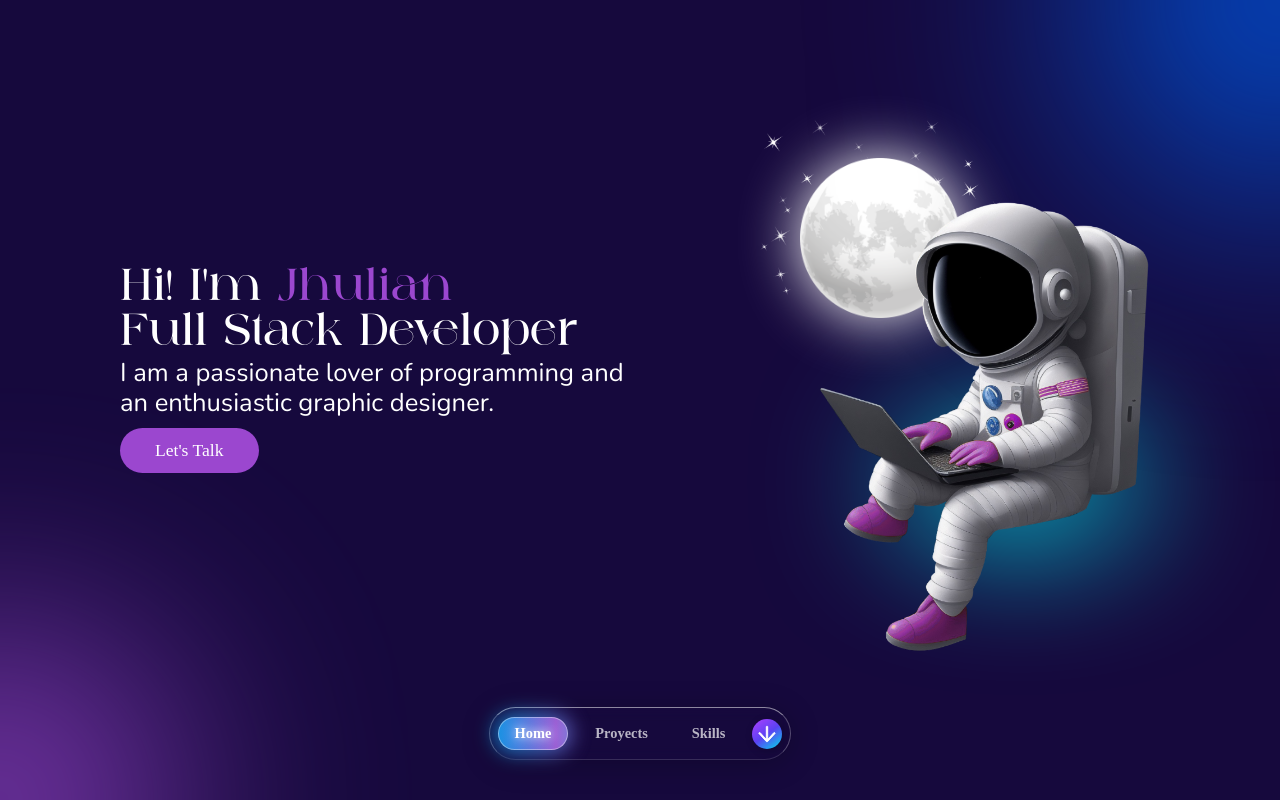
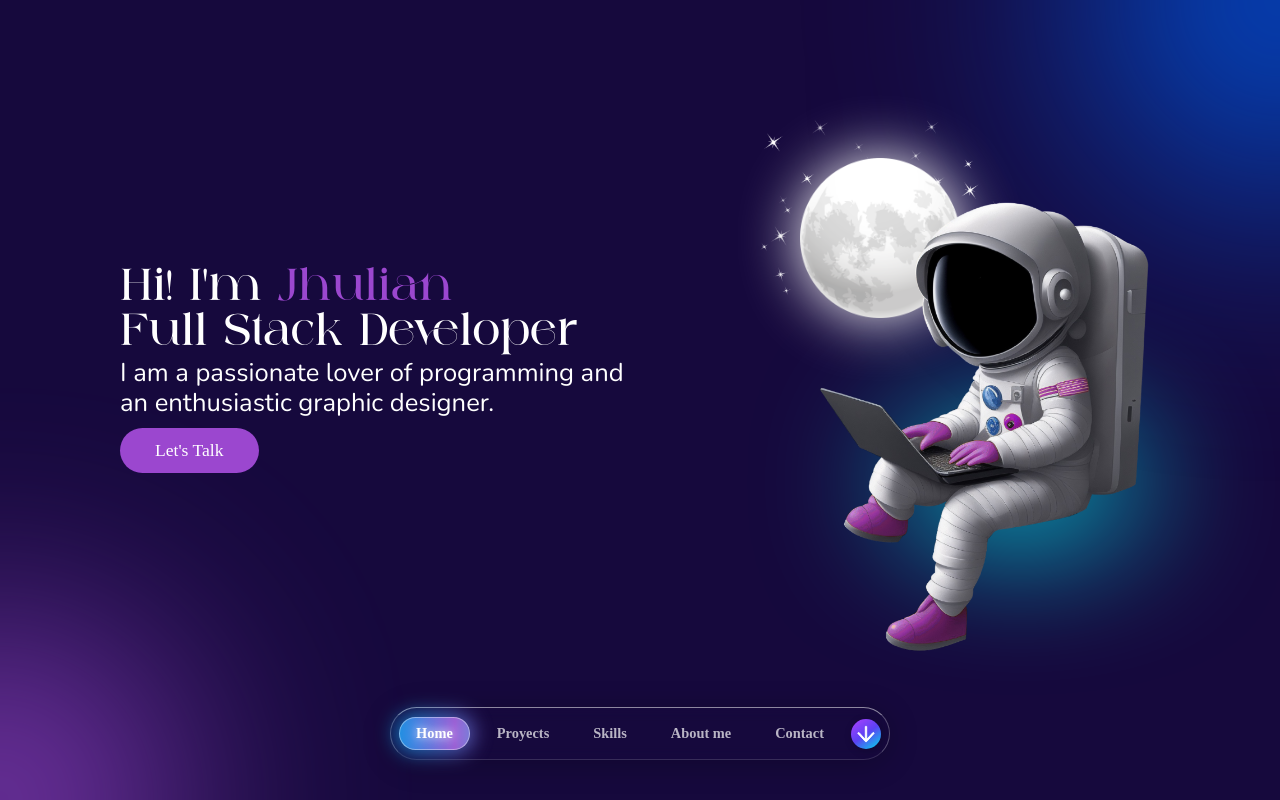
Before and after one commit to JhulianDev/Portfolio, a React (Vite) app: page / in a window 1280 px wide. Shown: the top 800 px of the page. Built offline with nearby package versions, Linux system fonts and the light colour scheme.

Commit message:
Functionality is added to the component

```diff
--- a/src/components/general/header/Header.jsx
+++ b/src/components/general/header/Header.jsx
@@ -1,22 +1,39 @@
+import { useState } from 'react';
 import { Outlet } from 'react-router-dom';
-import { useState } from 'react';
 import { ArrowIcon, DownloadButton, DownloadText, HeaderContainer, Item, ItemLink, List, Navbar } from "./HeaderStyles";
 import DOWNLOAD_ICON from "../../../assets/svg/Download-icon.svg"
+import HamburgerButton from '../buttons/hamburguer/HamburgerButton';
 
-const Header = () => {
-  const [itemActive, setItemActive] = useState("Home")
-  // const items = ['Home', 'Proyects', 'Skills', 'About me', 'Contact'];
-  const items = ['Home', 'Proyects', 'Skills'];
+const Header = ({ homeRef, proyectsRef, skillsRef, aboutMeRef, contactRef }) => {
+  const [sectionActive, setSectionActive] = useState("Home")
+  const [openNav, setOpenNav] = useState(false);
+  const itemsMenu = [
+    { name: 'Home', ref: homeRef },
+    { name: 'Proyects', ref: proyectsRef },
+    { name: 'Skills', ref: skillsRef },
+    { name: 'About me', ref: aboutMeRef },
+    { name: 'Contact', ref: contactRef },
+  ];
+
+  const showNav = () => setOpenNav(!openNav);
+
+  const handleNav = (sectionRef, item) => {
+    sectionRef.current.scrollIntoView({ behavior: 'smooth' });
+    setSectionActive(item);
+    setOpenNav(false);
+  };
 
   return (
     <>
-      <HeaderContainer>
+      <HamburgerButton $open={openNav} showNav={showNav} />
+      <HeaderContainer $open={openNav}>
+
         <Navbar>
           <List>
-            {items.map((item) => (
-              <Item key={item}>
-                <ItemLink $active={item === itemActive} onClick={() => setItemActive(item)}>
-                  {item}
+            {itemsMenu.map((item) => (
+              <Item key={item.name}>
+                <ItemLink $active={item.name === sectionActive} onClick={() => handleNav(item.ref, item.name)}>
+                  {item.name}
                 </ItemLink>
               </Item>
             ))}
@@ -27,6 +44,7 @@ const Header = () => {
           <DownloadText>Curriculum</DownloadText>
           <ArrowIcon src={DOWNLOAD_ICON} />
         </DownloadButton>
+
       </HeaderContainer>
 
       <Outlet />
```
